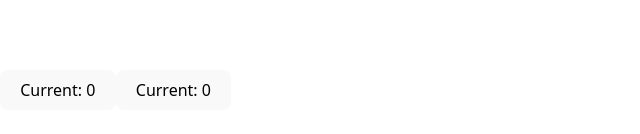
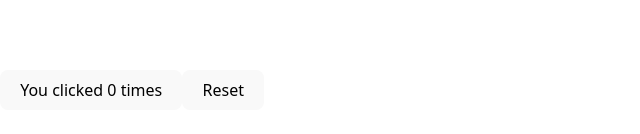
Before and after one commit to Yeromin1/PyvnaBoroda, a React (Vite) app: page / in a window 1280 px wide. Shown: the part 310-444 px from the top of the page, without its empty margins (0-640 px from the left). Built offline with nearby package versions, Linux system fonts and the light colour scheme.

Commit message:
handleClick

```diff
--- a/src/components/App.jsx
+++ b/src/components/App.jsx
@@ -143,14 +143,183 @@
 //   );
 // };
 
-import ClickCounter from "./ClickCounter/ClickCounter.jsx";
+// import ClickCounter from "./ClickCounter/ClickCounter.jsx";
+
+// const App = () => {
+//   const [clicks, setClicks] = useState(0);
+
+//   const handleClick = () => {
+//     setClicks(clicks + 1);
+//   };
+
+//   return (
+//     <>
+//       <ClickCounter />
+//       <ClickCounter />
+//     </>
+//   );
+// };
+
+// import { useState } from "react";
+
+// const App = () => {
+//   const [clicks, setClicks] = useState(0);
+
+//   const handleClick = () => {
+//     setClicks(clicks + 1);
+//   };
+
+//   return (
+//     <>
+//       <ClickCounter value={clicks} onUpdate={handleClick} />
+//       <ClickCounter value={clicks} onUpdate={handleClick} />
+//     </>
+//   );
+// };
+
+// import { useState } from "react";
+
+// const App = () => {
+//   const [values, setValues] = useState({
+//     x: 0,
+//     y: 0,
+//   });
+
+//   const updateX = () => {
+//     setValues({
+//       ...values,
+//       x: values.x + 1,
+//     });
+//   };
+
+//   const updateY = () => {
+//     setValues({
+//       ...values,
+//       y: values.y + 1,
+//     });
+//   };
+
+//   return (
+//     <div>
+//       <p>
+//         x: {values.x}, y: {values.y}
+//       </p>
+
+//       <button onClick={updateX}>Update x</button>
+//       <button onClick={updateY}>Update y</button>
+//     </div>
+//   );
+// };
+
+// import { useState, useEffect } from "react";
+
+// const App = () => {
+//   const [clicks, setClicks] = useState(0);
+
+//   useEffect(() => {
+//     console.log("You can see me only once!");
+//   }, [clicks]);
+
+//   return (
+//     <button onClick={() => setClicks(clicks + 1)}>
+//       You clicked {clicks} times
+//     </button>
+//   );
+// };
+
+// import { useEffect, useState } from "react";
+
+// const Modal = () => {
+//   useEffect(() => {
+//     // Зберігаємо ідентифікатор інтервалу в змінну
+//     const intervalId = setInterval(() => {
+//       console.log(`Interval - ${Date.now()}`);
+//     }, 2000);
+
+//     return () => {
+//       // Очищаємо інтервал за його ідентифікатором
+//       clearInterval(intervalId);
+//     };
+//   }, []);
+
+//   return <div>Modal</div>;
+// };
+
+// const App = () => {
+//   const [isOpen, setIsOpen] = useState(false);
+
+//   return (
+//     <div>
+//       <button onClick={() => setIsOpen(!isOpen)}>
+//         {isOpen ? "Close" : "Open"}
+//       </button>
+//       {isOpen && <Modal />}
+//     </div>
+//   );
+// };
+
+// import { useState, useEffect } from "react";
+
+// const App = () => {
+//   const [clicks, setClicks] = useState(0);
+
+//   // ✅ Залежності вказані правильно
+//   useEffect(() => {
+//     console.log("Clicks updated: ", clicks);
+//   }, [clicks]);
+
+//   return (
+//     <button onClick={() => setClicks(clicks + 1)}>
+//       You clicked {clicks} times
+//     </button>
+//   );
+// };
+
+import { useState, useEffect } from "react";
+// const App = () => {
+//   const [first, setFirst] = useState(0);
+//   const [second, setSecond] = useState(0);
+
+//   useEffect(() => {
+//     console.log("First updated: ", first);
+//   }, [first]);
+
+//   useEffect(() => {
+//     console.log("Second updated: ", second);
+//   }, [second]);
+
+//   useEffect(() => {
+//     console.log("First or second updated: ", first + second);
+//   }, [first, second]);
+
+//   return (
+//     <>
+//       <button onClick={() => setFirst(first + 1)}>First: {first}</button>
+//       <button onClick={() => setSecond(second + 1)}>Second: {second}</button>
+//     </>
+//   );
+// };
 
 const App = () => {
+  const [clicks, setClicks] = useState(() => {
+    const savedClicks = window.localStorage.getItem("saved-clicks");
+    if (savedClicks !== null) {
+      return Number(savedClicks);
+    }
+    return 0;
+  });
+
+  useEffect(() => {
+    window.localStorage.setItem("saved-clicks", clicks);
+  }, [clicks]);
+
   return (
-    <>
-      <ClickCounter />
-      <ClickCounter />
-    </>
+    <div>
+      <button onClick={() => setClicks(clicks + 1)}>
+        You clicked {clicks} times
+      </button>
+      <button onClick={() => setClicks(0)}>Reset</button>
+    </div>
   );
 };
 
--- a/src/components/ClickCounter/ClickCounter.jsx
+++ b/src/components/ClickCounter/ClickCounter.jsx
@@ -1,13 +1,17 @@
-import { useState } from "react";
+// import { useState } from "react";
 
-const ClickCounter = () => {
-  const [clicks, setClicks] = useState(0);
+// const ClickCounter = () => {
+//   const [clicks, setClicks] = useState(0);
 
-  const handleClick = () => {
-    setClicks(clicks + 1);
-  };
+//   const handleClick = () => {
+//     setClicks(clicks + 1);
+//   };
 
-  return <button onClick={handleClick}>Current: {clicks}</button>;
+//   return <button onClick={handleClick}>Current: {clicks}</button>;
+// };
+
+const ClickCounter = ({ value, onUpdate }) => {
+  return <button onClick={onUpdate}>Current: {value}</button>;
 };
 
 export default ClickCounter;
```
